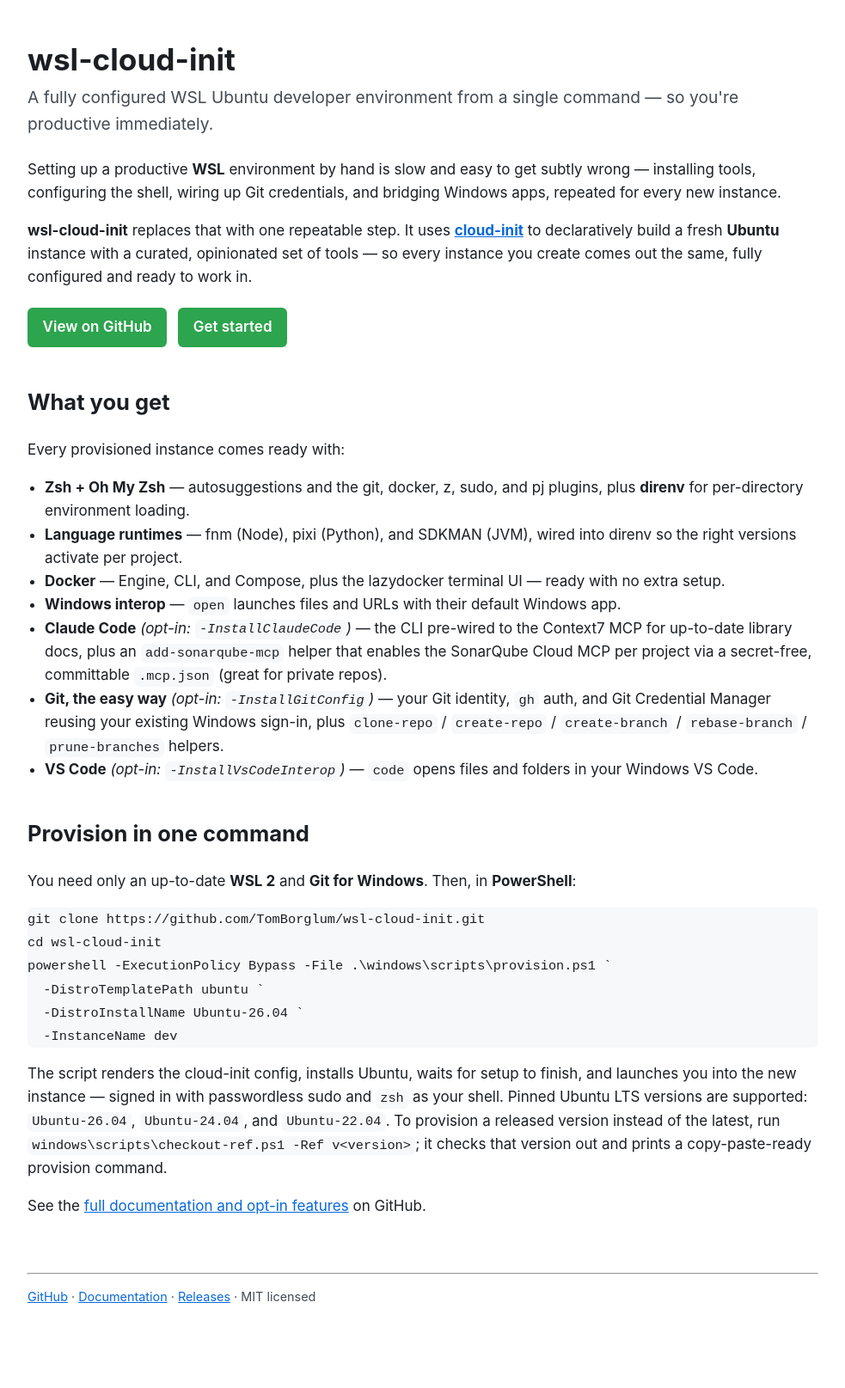
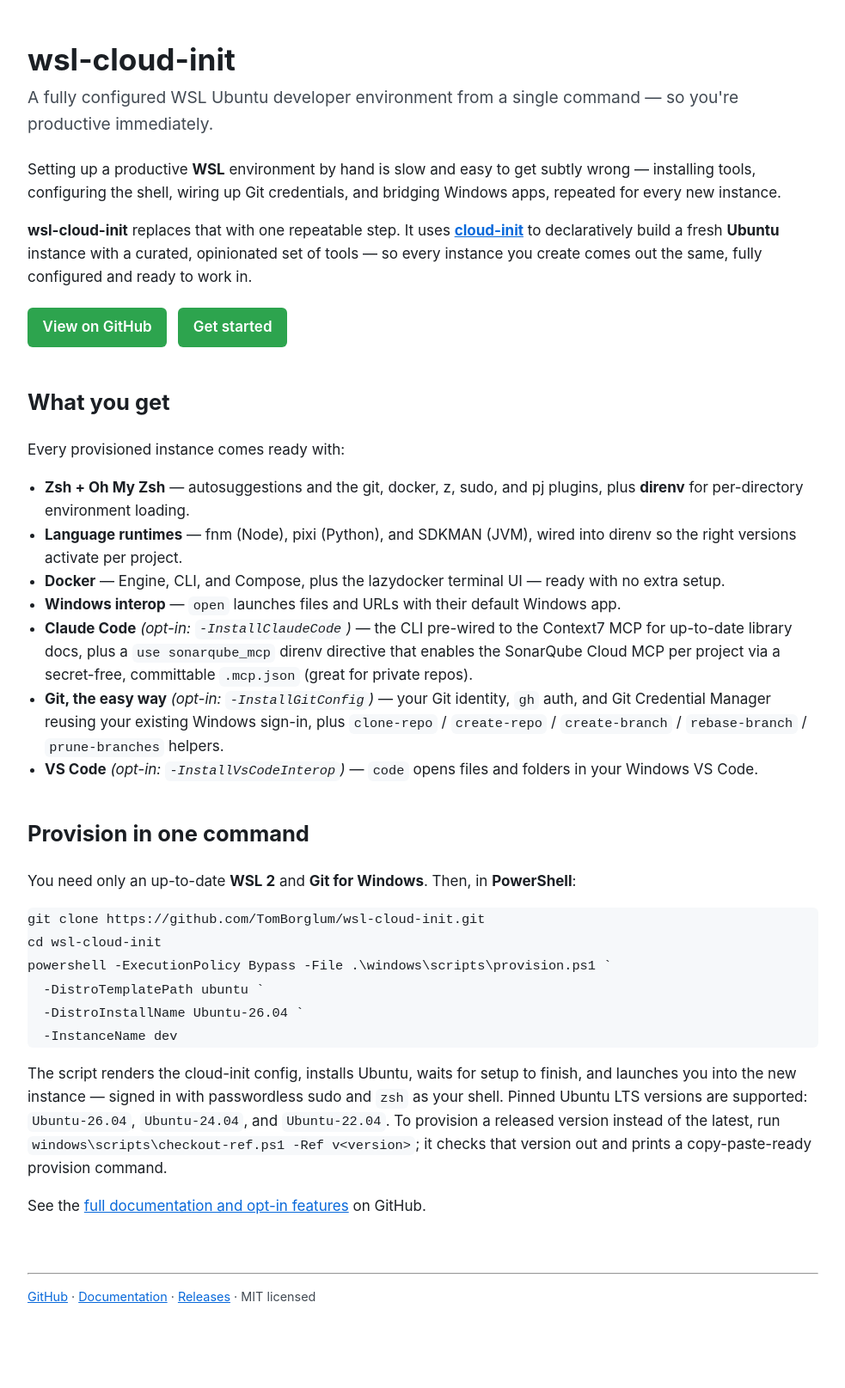
Before and after one commit to TomBorglum/wsl-cloud-init, a Jekyll site: the page built from docs/index.md, in a window 1280 px wide. Shown: the whole page at 86% size, without its empty margins (148-1131 px from the left). Built offline with Jekyll 4.4.1, drawn with Linux system fonts in a browser that asks for light colours.

Commit message:
refactor: replace add-sonarqube-mcp command with a use sonarqube_mcp direnv directive
Now that enablement is direnv-driven, the standalone command and its install
script are redundant. Collapse everything into a single direnv directive that
matches the existing use fnm / use pixi / use sdk pattern:

- New terminal directive wsl/user/.config/direnv/lib/claude/sonarqube.sh
  (use_sonarqube_mcp): scaffolds a secret-free .mcp.json on first use (like
  use_pixi scaffolds pixi.toml) and exports SONARQUBE_TOKEN/ORG from Windows
  Credential Manager. It runs in the direnv context, so it never exits (only
  returns) and reports unmet prerequisites — missing claude, missing interop,
  missing credential (with the cmdkey hint) — as warnings, never failures.
- 14-install-direnv-functions.sh installs it only when INSTALL_CLAUDE_CODE=true,
  via a gated claude/ subdir mirroring 13-install-zsh-functions.sh's git/ subdir.
- CI: add a self-contained no-op actions/setup-direnv/lib/sonarqube.sh plus a
  fixture and an activate-sonarqube job, so a committed `use sonarqube_mcp`
  evaluates cleanly on runners (the MCP server has no role in CI).
- Delete the add-sonarqube-mcp command and 15-install-add-sonarqube-mcp.sh;
  update README/docs to the `use sonarqube_mcp` + `direnv allow` flow.

Verified locally: scaffold + real Credential Manager export, idempotent silent
re-run, warn-but-return-0 on every unmet prerequisite, CI no-op, and the
INSTALL_CLAUDE_CODE gating.

Co-Authored-By: Claude Opus 4.8 <noreply@anthropic.com>

```diff
--- a/docs/index.md
+++ b/docs/index.md
@@ -31,7 +31,7 @@ Every provisioned instance comes ready with:
 - **Language runtimes** — fnm (Node), pixi (Python), and SDKMAN (JVM), wired into direnv so the right versions activate per project.
 - **Docker** — Engine, CLI, and Compose, plus the lazydocker terminal UI — ready with no extra setup.
 - **Windows interop** — `open` launches files and URLs with their default Windows app.
-- **Claude Code** *(opt-in: `-InstallClaudeCode`)* — the CLI pre-wired to the Context7 MCP for up-to-date library docs, plus an `add-sonarqube-mcp` helper that enables the SonarQube Cloud MCP per project via a secret-free, committable `.mcp.json` (great for private repos).
+- **Claude Code** *(opt-in: `-InstallClaudeCode`)* — the CLI pre-wired to the Context7 MCP for up-to-date library docs, plus a `use sonarqube_mcp` direnv directive that enables the SonarQube Cloud MCP per project via a secret-free, committable `.mcp.json` (great for private repos).
 - **Git, the easy way** *(opt-in: `-InstallGitConfig`)* — your Git identity, `gh` auth, and Git Credential Manager reusing your existing Windows sign-in, plus `clone-repo` / `create-repo` / `create-branch` / `rebase-branch` / `prune-branches` helpers.
 - **VS Code** *(opt-in: `-InstallVsCodeInterop`)* — `code` opens files and folders in your Windows VS Code.
 
```
Also changed, not shown: .github/workflows/setup-direnv-test.yml, README.md, 7 other files.
